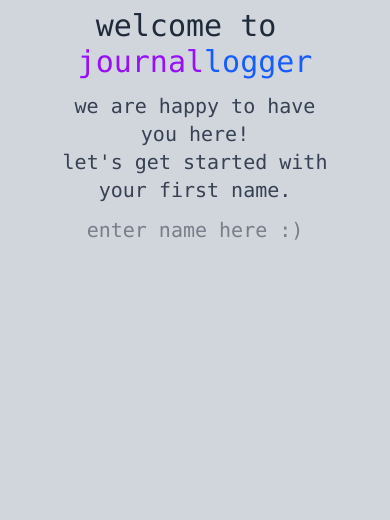
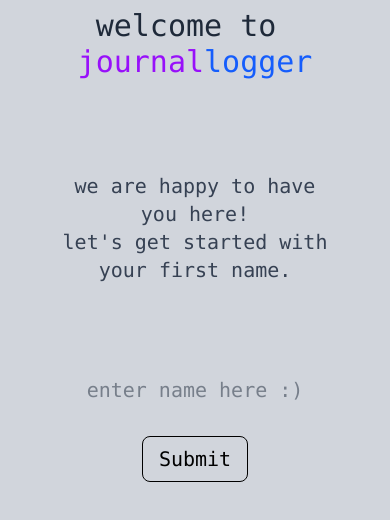
Before and after one commit to remysedlak/tailwind-journal, a React (Vite) app: page / in a window 390 px wide. Shown: the top 520 px of the page. Built offline with nearby package versions, Linux system fonts and the light colour scheme.

Commit message:
more mobile size changing looks good, submit button.

```diff
--- a/src/App.jsx
+++ b/src/App.jsx
@@ -21,7 +21,7 @@ function App() {
     localStorage.setItem("userName", name);
   };
   return (
-    <div className="bg-gray-300 w-screen h-screen flex flex-col text-gray-800 font-mono">
+    <div className="bg-gray-300 w-screen h-screen flex flex-col text-gray-800 font-mono overflow-hidden">
     <Router>
       <Routes>
         {/* condtional welcome page */}
--- a/src/pages/WelcomePage.jsx
+++ b/src/pages/WelcomePage.jsx
@@ -11,7 +11,7 @@ const WelcomePage = ({ onSaveName }) => {
   };
 
   return (
-    <div className="flex flex-col items-center h-full w-full lg:justify-around p-2 text-center">
+    <div className="flex flex-col items-center h-full w-full lg:justify-around p-2 text-center gap-y-20 lg:gap-y-5">
       {/* Title */}
       <div className="flex lg:flex-row flex-col justify-around text-3xl lg:text-6xl">
         <h1>welcome to&nbsp;</h1>
@@ -34,6 +34,9 @@ const WelcomePage = ({ onSaveName }) => {
               placeholder="enter name here :)"
               className="lg:text-3xl text-xl text-center pb-4"
             />
+            <button type="submit" className="mt-4 px-4 py-2  text-black border rounded-lg lg:text-3xl text-xl">
+              Submit
+            </button>
           </form>
         </>
       ) : (
```
